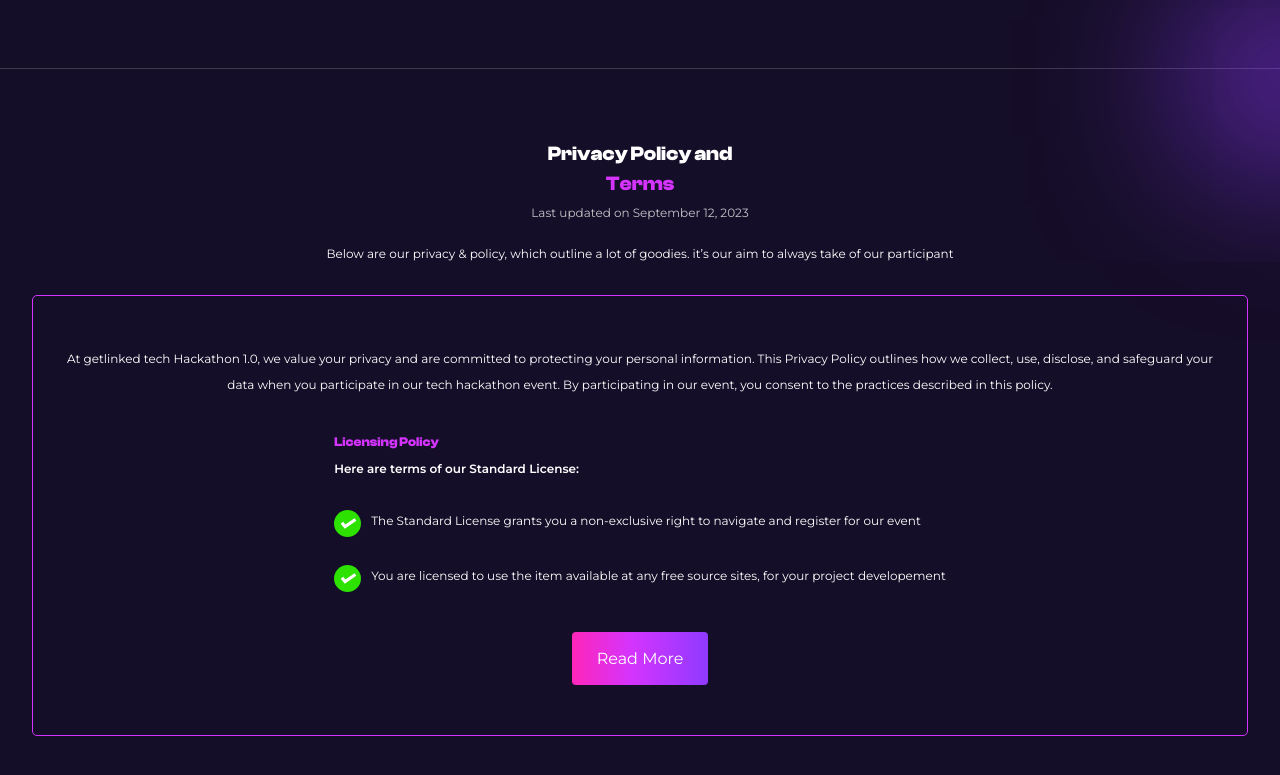
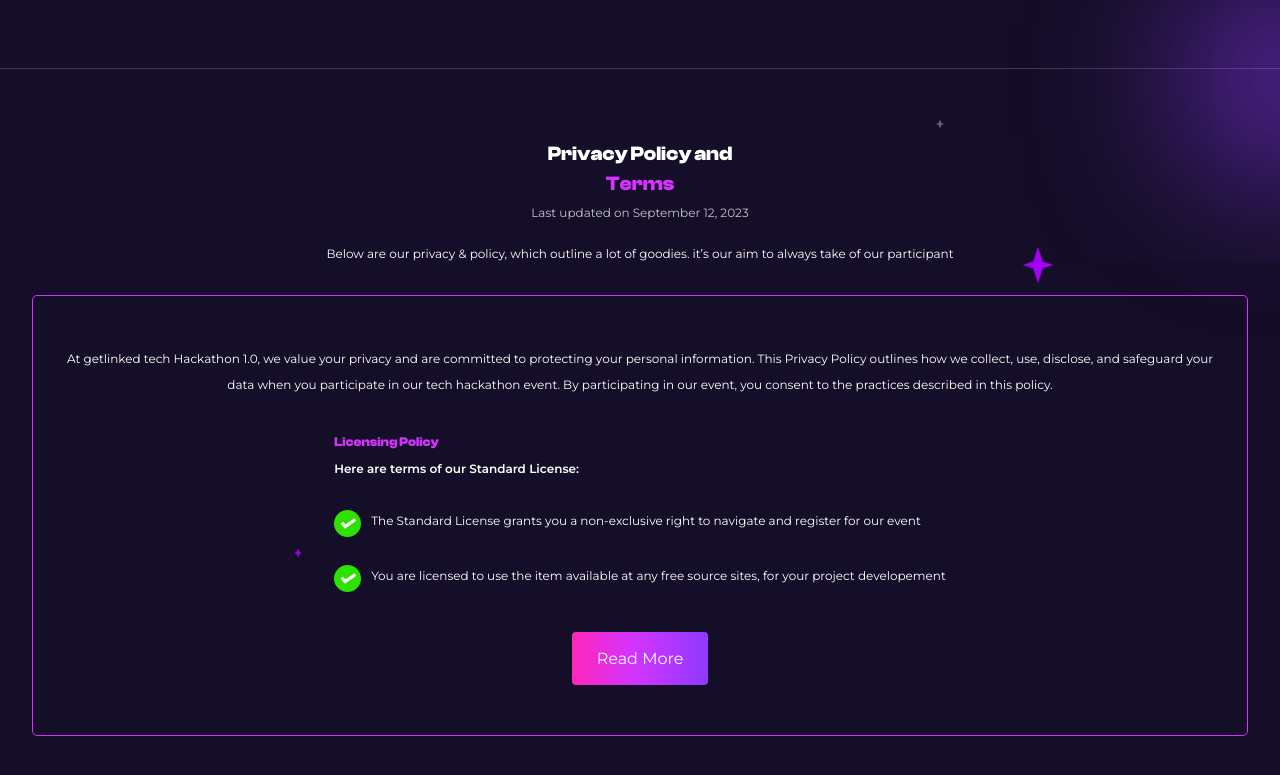
Before and after one commit to Afolabi-bit/getlinked, a React (Vite) app: page / in a window 1280 px wide. Shown: the part 6234-7009 px from the top of the page. Built offline with nearby package versions, Linux system fonts and the light colour scheme; a web font is replaced by a local one.

Commit message:
added stars

```diff
--- a/src/components/privacy.jsx
+++ b/src/components/privacy.jsx
@@ -1,8 +1,22 @@
+import StarD from "../assets/star-dim.svg";
+import StarW from "../assets/star-white.svg";
+import StarP from "../assets/star-purple.svg";
+
 const PrivacyPolicy = () => {
   return (
     <section className="py-[70px] px-[2rem]">
       <article>
-        <div>
+        <div className="relative">
+          <img
+            src={StarD}
+            alt="#"
+            className="absolute right-[25%] top-[-20px] twinkle-2"
+          />
+          <img
+            src={StarP}
+            alt="#"
+            className="absolute right-[16%] top-[18%] twinkle-fast"
+          />
           <div className="text-center">
             <h2 className="text-[20px] font-bold  ">
               <span>Privacy Policy and</span>
@@ -28,7 +42,12 @@
               participating in our event, you consent to the practices described
               in this policy.
             </p>
-            <div>
+            <div className="relative">
+              <img
+                src={StarP}
+                alt="#"
+                className="absolute twinkle-2 left-[-40px] top-[120px]"
+              />
               <h3 className="text-[#d434fe] text-[13px] font-bold leading-[28px]">
                 Licensing Policy
               </h3>
--- a/src/components/timeline.jsx
+++ b/src/components/timeline.jsx
@@ -1,5 +1,5 @@
+import StarD from "../assets/star-dim.svg";
 import StarW from "../assets/star-white.svg";
-import StarD from "../assets/star-dim.svg";
 import StarP from "../assets/star-purple.svg";
 
 const Timeline = () => {
```
